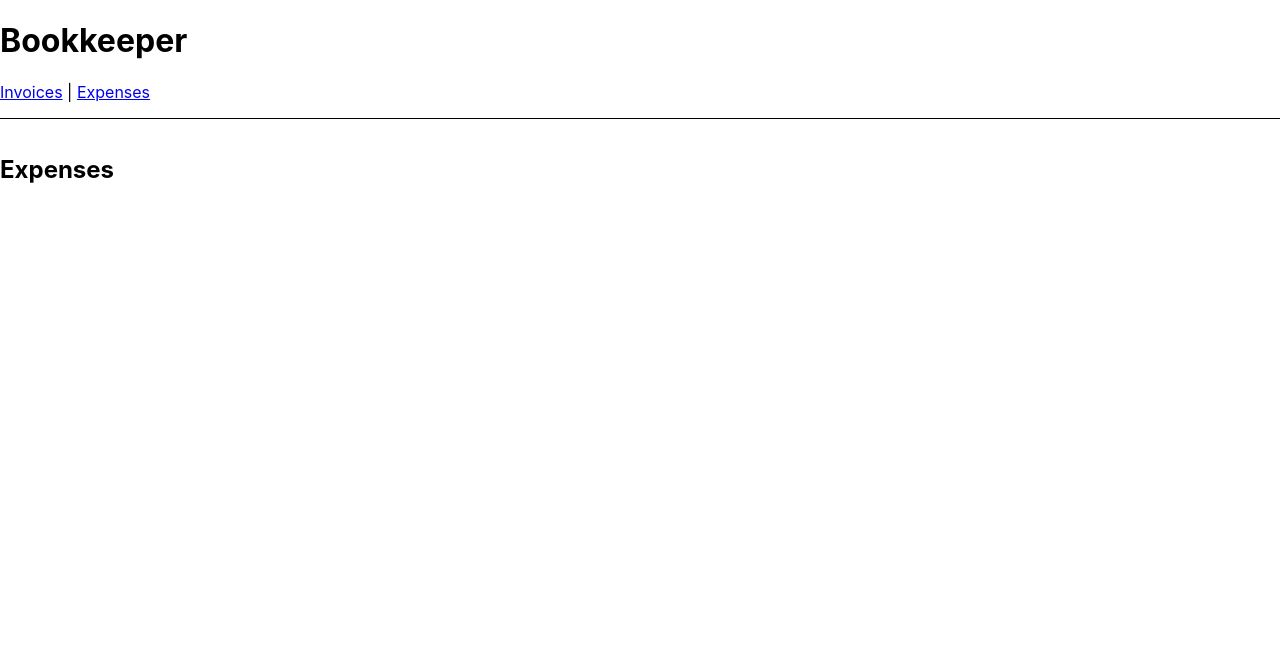
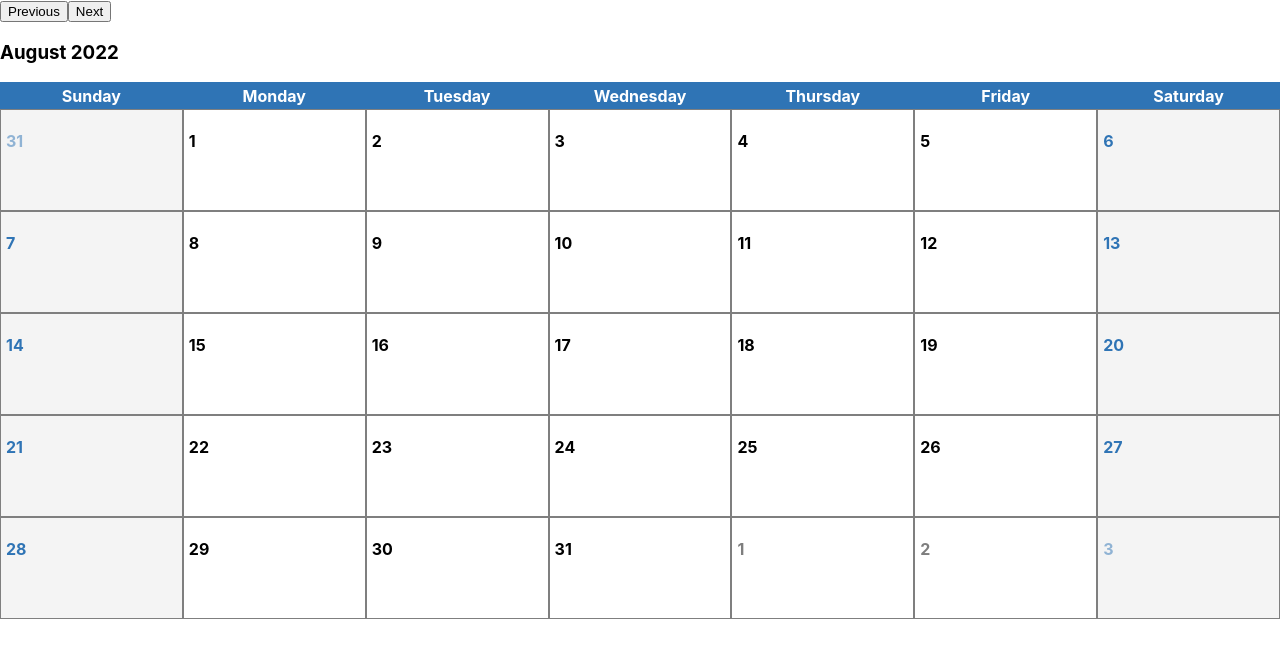
Before and after one commit to Guilheeeeeeerme/my-full-calendar-react, a React (Create React App) app: page / in a window 1280 px wide. Shown: the top 658 px of the page. Built offline with nearby package versions, Linux system fonts and the light colour scheme.

Commit message:
Month Navigation Working

```diff
--- a/package.json
+++ b/package.json
@@ -8,6 +8,7 @@
     "@testing-library/react": "^13.3.0",
     "@testing-library/user-event": "^13.5.0",
     "gh-pages": "^4.0.0",
+    "moment": "^2.29.4",
     "react": "^18.2.0",
     "react-dom": "^18.2.0",
     "react-router-dom": "6",
--- a/src/App.js
+++ b/src/App.js
@@ -2,20 +2,20 @@ import { Link, Outlet } from "react-router-dom";
 
 const App = () => {
   return (
-    <div>
-
-      <h1>Bookkeeper</h1>
-      <nav
-        style={{
-          borderBottom: "solid 1px",
-          paddingBottom: "1rem",
-        }}
-      >
-        <Link to="/invoices">Invoices</Link> |{" "}
-        <Link to="/expenses">Expenses</Link>
-      </nav>
-      <Outlet />
-    </div>
+    // <div>
+    //   <h1>Bookkeeper</h1>
+    //   <nav
+    //     style={{
+    //       borderBottom: "solid 1px",
+    //       paddingBottom: "1rem",
+    //     }}
+    //   >
+    //     <Link to="/invoices">Invoices</Link> |{" "}
+    //     <Link to="/expenses">Expenses</Link>
+    //   </nav>
+    //   <Outlet />
+    // </div>
+    <Outlet />
   );
 }
 
--- a/src/index.js
+++ b/src/index.js
@@ -4,8 +4,7 @@ import { BrowserRouter, Route, Routes } from 'react-router-dom';
 import App from "./App";
 import './index.css';
 import reportWebVitals from './reportWebVitals';
-import Expenses from "./routes/expenses";
-import Invoices from "./routes/invoices";
+import { MyFullCalendar } from './routes/my-full-calendar';
 
 const root = ReactDOM.createRoot(document.getElementById('root'));
 root.render(
@@ -13,10 +12,9 @@ root.render(
     <BrowserRouter>
       <Routes>
         <Route path="/" element={<App />}>
-          <Route path="/" element={<Expenses />} />
-          <Route path="invoices" element={<Invoices />} />
-          <Route path="expenses" element={<Expenses />} />
-          <Route path="*" element={<Expenses />} />
+          <Route path="/" element={<MyFullCalendar />} />
+          <Route path="MyFullCalendar" element={<MyFullCalendar />} />
+          <Route path="*" element={<MyFullCalendar />} />
         </Route>
       </Routes>
     </BrowserRouter>
--- /dev/null
+++ b/src/my-full-calendar/components/monthly-calendar-date/monthly-calendar-date.component.jsx
@@ -0,0 +1,34 @@
+import './monthly-calendar-date.styles.scss'
+
+
+export const MyFullCalendarMonthlyCalendarDate = ({ withinTheViewMonth, day, weekday, month, year }) => {
+
+    const isWeekend = !(weekday % 6);
+
+    function selectDate() {
+
+    }
+
+    // "{'weekend': !(weekday % 6), 'not-month': !withinTheViewMonth }"
+
+    return (
+        <div onClick={selectDate} className={`my-calendar-datebox ${isWeekend ? "weekend" : ""} ${!withinTheViewMonth ? "not-month" : ""}`}>
+
+            <div className="date-label-container">
+                <p className="date-label">{ day }</p>
+            </div>
+
+            {/* <div class="reminders-container">
+                <div class="reminders-container-list">
+                    <p class="reminders-container-list-item" *ngFor="let reminder of reminders"
+                    [ngStyle]="{'color': reminder.color }">
+                    {{ reminder | reminderDescription : 'short' }}</p>
+                <p class="reminders-container-list-item" *ngIf="hasMore > 0">
+                {{ hasMore }} more ...</p>
+                </div>
+            </div > */}
+
+        </div >
+    );
+
+}
--- /dev/null
+++ b/src/my-full-calendar/components/monthly-calendar-date/monthly-calendar-date.styles.scss
@@ -0,0 +1,51 @@
+.my-calendar-datebox {
+    display: flex; /* or inline-flex */
+    height: 100px;
+    max-height: 100px;
+    border: thin solid #7f7f7f;
+}
+
+.my-calendar-datebox.weekend {
+    background-color: rgba(233,233,233, 0.5);
+}
+
+.my-calendar-datebox.weekend p{
+    color: #2f74b5;
+}
+
+.my-calendar-datebox.not-month p{
+    opacity: 0.5;
+}
+
+.my-calendar-datebox p {
+    /* padding-right: 2px;
+    padding-left: 2px; */
+    /* margin: 2px; */
+    /* margin-left: 10px; */
+    /* display: inline-block; */
+    font-weight: bold;
+    font-size: 1em;
+}
+
+
+.my-calendar-datebox .reminders-container {
+    overflow: hidden;
+    margin: 10px 0px 0px 10px;
+}
+
+.my-calendar-datebox .date-label-container {
+    margin: 5px 0px 0px 5px;
+}
+
+.my-calendar-datebox .reminders-container .reminders-container-list .reminders-container-list-item {
+    margin: 0px;
+    font-size: 0.8em;
+}
+
+@media only screen and (max-width: 768px) {
+
+    .my-calendar-datebox {
+        height: 50px;
+        max-height: 50px;
+    }
+}
--- /dev/null
+++ b/src/my-full-calendar/components/monthly-calendar/monthly-calendar.component.jsx
@@ -0,0 +1,67 @@
+import moment from "moment";
+import { Component } from "react";
+import { CalendarDateViewModel } from "../../../utls/CalendarDateViewModel";
+import { MyFullCalendarMonthlyCalendarDate } from "../monthly-calendar-date/monthly-calendar-date.component";
+import './monthly-calendar.styles.scss';
+
+export const MyFullCalendarMonthlyCalendar = ({ month, year }) => {
+
+    if (month == null)
+        throw '"month" is required';
+
+    if (year == null)
+        throw '"year" is required';
+
+    const dateLabel = moment(new Date(year, month, 1)).format('MMMM YYYY');
+
+    const weekDays = [
+        'Sunday', 'Monday', 'Tuesday', 'Wednesday', 'Thursday', 'Friday', 'Saturday'
+    ]
+
+    const datesInMonth = [];
+
+    let viewMonthStartsAt = new Date(year, month, 1);
+    let viewMonthEndsAt = new Date(year, month + 1, 0);
+
+    // fill the left side until sunday
+    while (viewMonthStartsAt.getDay() != 0) {
+        viewMonthStartsAt.setDate(viewMonthStartsAt.getDate() - 1);
+    }
+
+    // fill the right side until saturday
+    while (viewMonthEndsAt.getDay() != 6) {
+        viewMonthEndsAt.setDate(viewMonthEndsAt.getDate() + 1);
+    }
+
+    while (viewMonthStartsAt <= viewMonthEndsAt) {
+        datesInMonth.push(new CalendarDateViewModel(viewMonthStartsAt, viewMonthStartsAt.getMonth() == month));
+        viewMonthStartsAt.setDate(viewMonthStartsAt.getDate() + 1);
+    }
+
+    return (
+        <div className="MyFullCalendarMonthlyCalendarContainer">
+
+            <h3> {dateLabel} </h3>
+
+            <div className="MyFullCalendarMonthlyCalendarWeekdays">
+                {weekDays.map(weekDay => (
+                    <div className="MyFullCalendarMonthlyCalendarWeekdayValue">{weekDay}</div>
+                ))}
+            </div>
+
+            <div className="MyFullCalendarMonthlyCalendarDateValues">
+                {datesInMonth.map(dateInMonth => (
+                    <MyFullCalendarMonthlyCalendarDate
+                        key={dateInMonth.key}
+                        withinTheViewMonth={dateInMonth.withinTheViewMonth}
+                        day={dateInMonth.day}
+                        weekday={dateInMonth.weekday}
+                        month={dateInMonth.month}
+                        year={dateInMonth.year}
+                    />
+                ))}
+            </div>
+        </div>
+    );
+
+}
--- /dev/null
+++ b/src/my-full-calendar/components/monthly-calendar/monthly-calendar.styles.scss
@@ -0,0 +1,15 @@
+.MyFullCalendarMonthlyCalendarWeekdays,
+.MyFullCalendarMonthlyCalendarDateValues {
+    display: grid;
+    grid-template-columns: 1fr 1fr 1fr 1fr 1fr 1fr 1fr;
+}
+
+
+.MyFullCalendarMonthlyCalendarWeekdays {
+    padding-top: 0.2em;
+    padding-bottom: 0.2em;
+    background-color: #2f74b5;
+    text-align: center;
+    color: white;
+    font-weight: bold;
+}
--- a/src/routes/expenses.jsx
+++ /dev/null
@@ -1,9 +0,0 @@
-const Expenses = () => {
-    return (
-        <main style={{ padding: "1rem 0" }}>
-            <h2>Expenses</h2>
-        </main>
-    );
-}
-
-export default Expenses;
--- a/src/routes/invoices.jsx
+++ /dev/null
@@ -1,9 +0,0 @@
-const Invoices = () => {
-    return (
-        <main style={{ padding: "1rem 0" }}>
-            <h2>Invoices</h2>
-        </main>
-    );
-}
-
-export default Invoices;
--- /dev/null
+++ b/src/routes/my-full-calendar.jsx
@@ -0,0 +1,55 @@
+import { Component } from "react";
+import { MyFullCalendarMonthlyCalendar } from "../my-full-calendar/components/monthly-calendar/monthly-calendar.component";
+
+export class MyFullCalendar extends Component {
+
+    targetDate = new Date();
+
+    constructor() {
+        super();
+
+        this.state = {
+            currentMonth: this.targetDate.getMonth(),
+            currentFullYear: this.targetDate.getFullYear(),
+        }
+
+    }
+
+    setCalendarDate() {
+        this.setState({
+            currentMonth: this.targetDate.getMonth(),
+            currentFullYear: this.targetDate.getFullYear(),
+        })
+    }
+
+    goNextMonth() {
+        this.targetDate.setMonth(this.targetDate.getMonth() + 1);
+        this.setCalendarDate();
+    }
+
+    goPreviousMonth() {
+        this.targetDate.setMonth(this.targetDate.getMonth() - 1);
+        this.setCalendarDate();
+    }
+
+    render() {
+
+        const { currentMonth, currentFullYear } = this.state;
+
+        return (
+            <main>
+
+                <button onClick={() => { this.goPreviousMonth() }}>Previous</button>
+                <button onClick={() => { this.goNextMonth() }}>Next</button>
+
+                <MyFullCalendarMonthlyCalendar
+                    month={currentMonth}
+                    year={currentFullYear}
+                />
+
+            </main >
+        );
+
+    }
+
+}
--- /dev/null
+++ b/src/utls/CalendarDateViewModel.js
@@ -0,0 +1,21 @@
+export class CalendarDateViewModel {
+
+    withinTheViewMonth = false;
+    day = 0;
+    weekday = 0;
+    month = 0;
+    year = 0;
+
+    constructor(date, withinTheViewMonth) {
+      this.withinTheViewMonth = withinTheViewMonth;
+      this.day = date.getDate();
+      this.weekday = date.getDay();
+      this.month = date.getMonth();
+      this.year = date.getFullYear();
+      this.key = [
+        `${this.year}`.padStart(4, 0),
+        `${this.month}`.padStart(2, 0),
+        `${this.day}`.padStart(2, 0),
+      ].join('')
+    }
+  }
```
Also changed, not shown: 1 other file (tests, documents, lock files or other folders).
